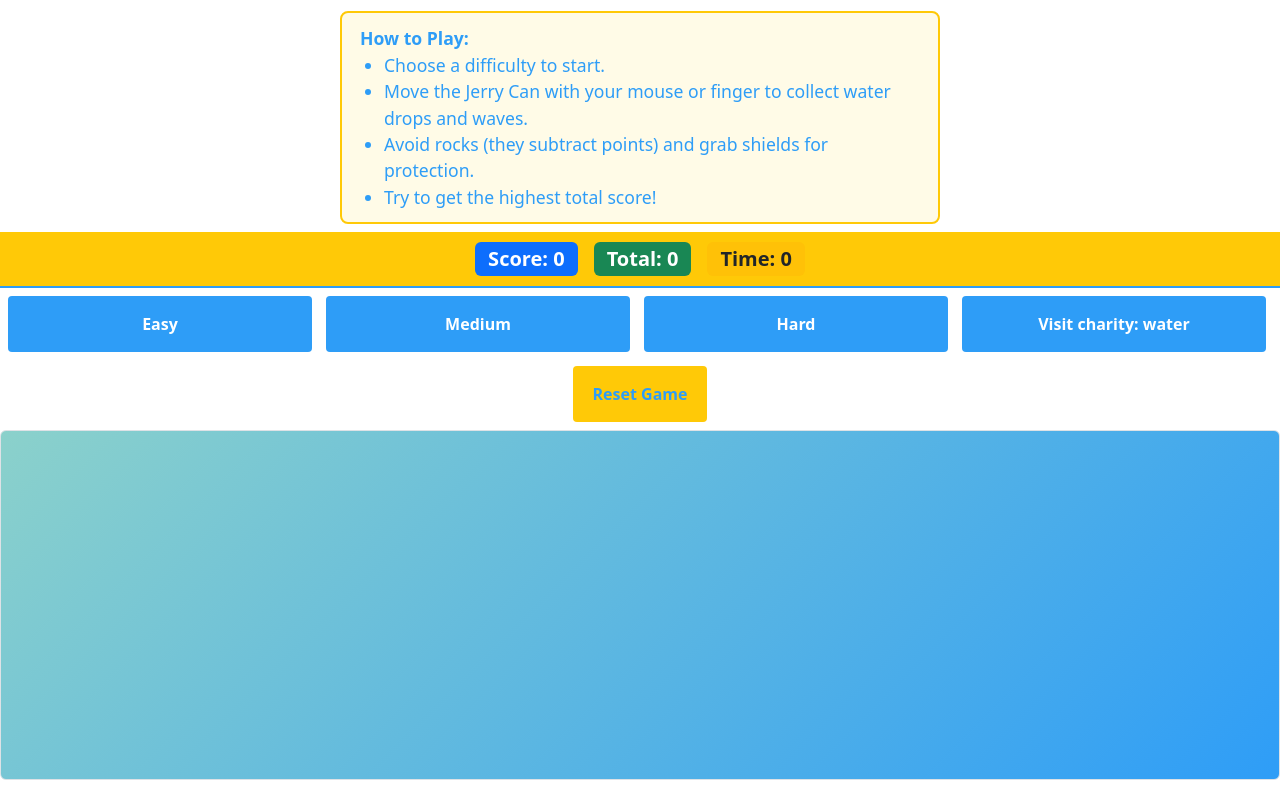
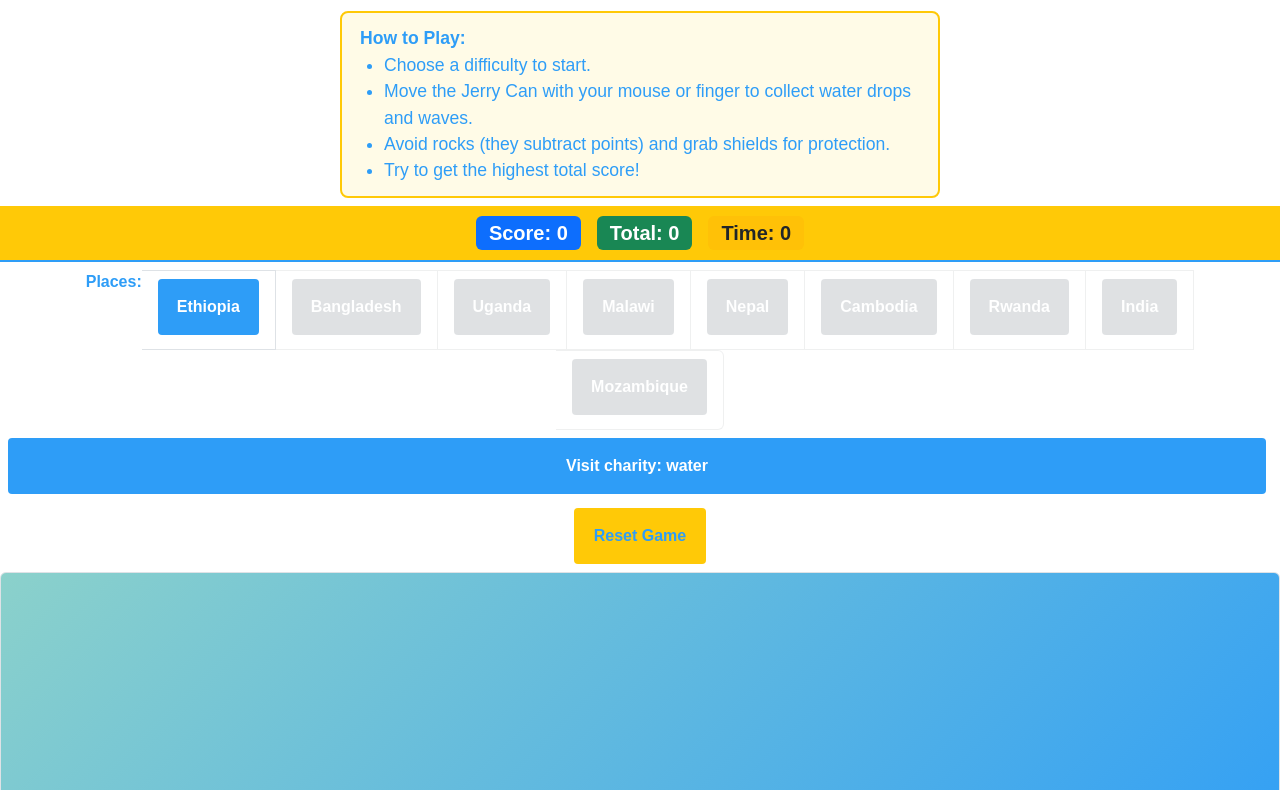
Before and after one commit to kline2bm/06-completed-charity-water-game, a plain HTML site: page index.html in a window 1280 px wide. Shown: the part 69-859 px from the top of the page. Drawn offline with nearby package versions, Linux system fonts and the light colour scheme; a small style sheet from the web is missing.

Commit message:
Add game place selection and update styles for locked buttons

```diff
--- a/index.html
+++ b/index.html
@@ -40,9 +40,18 @@
 
     <!-- Game controls: difficulty buttons and charity: water link -->
     <div id="game-controls" class="d-flex flex-wrap gap-2 justify-content-center my-2">
-        <button id="easy-btn" class="btn btn-outline-primary">Easy</button>
-        <button id="medium-btn" class="btn btn-outline-success">Medium</button>
-        <button id="hard-btn" class="btn btn-outline-danger">Hard</button>
+        <ul id="place-list" class="list-group list-group-horizontal flex-wrap justify-content-center" style="margin-bottom:0;">
+          <li class="list-group-item p-0 border-0 bg-transparent" style="font-weight:bold; color:#2E9DF7;">Places:</li>
+          <li class="list-group-item place-item" data-place="Ethiopia" id="place-0">
+            <button class="btn btn-outline-primary w-100" id="place-btn-0">Ethiopia</button>
+          </li>
+          <li class="list-group-item place-item" data-place="Bangladesh" id="place-1">
+            <button class="btn btn-outline-success w-100" id="place-btn-1" disabled>Bangladesh</button>
+          </li>
+          <li class="list-group-item place-item" data-place="Uganda" id="place-2">
+            <button class="btn btn-outline-danger w-100" id="place-btn-2" disabled>Uganda</button>
+          </li>
+        </ul>
         <button id="charitywater-btn" class="btn btn-warning">Visit charity: water</button>
     </div>
 
--- /dev/null
+++ b/places.json
@@ -0,0 +1,101 @@
+[
+  {
+    "name": "Ethiopia",
+    "time": 30,
+    "dropFreq": 1200,
+    "rockFreq": 1500,
+    "waveFreq": 6000,
+    "shieldFreq": 9000,
+    "dropScore": 1,
+    "rockPenalty": -2,
+    "elementSpeed": 4
+  },
+  {
+    "name": "Bangladesh",
+    "time": 35,
+    "dropFreq": 1000,
+    "rockFreq": 1300,
+    "waveFreq": 5500,
+    "shieldFreq": 8500,
+    "dropScore": 2,
+    "rockPenalty": -4,
+    "elementSpeed": 5
+  },
+  {
+    "name": "Uganda",
+    "time": 40,
+    "dropFreq": 850,
+    "rockFreq": 1100,
+    "waveFreq": 5000,
+    "shieldFreq": 8000,
+    "dropScore": 3,
+    "rockPenalty": -8,
+    "elementSpeed": 6
+  },
+  {
+    "name": "Malawi",
+    "time": 45,
+    "dropFreq": 750,
+    "rockFreq": 950,
+    "waveFreq": 4500,
+    "shieldFreq": 7500,
+    "dropScore": 4,
+    "rockPenalty": -5,
+    "elementSpeed": 7
+  },
+  {
+    "name": "Nepal",
+    "time": 50,
+    "dropFreq": 700,
+    "rockFreq": 900,
+    "waveFreq": 4000,
+    "shieldFreq": 7000,
+    "dropScore": 5,
+    "rockPenalty": -6,
+    "elementSpeed": 8
+  },
+  {
+    "name": "Cambodia",
+    "time": 55,
+    "dropFreq": 650,
+    "rockFreq": 850,
+    "waveFreq": 3500,
+    "shieldFreq": 6500,
+    "dropScore": 6,
+    "rockPenalty": -7,
+    "elementSpeed": 9
+  },
+  {
+    "name": "Rwanda",
+    "time": 60,
+    "dropFreq": 600,
+    "rockFreq": 800,
+    "waveFreq": 3000,
+    "shieldFreq": 6000,
+    "dropScore": 7,
+    "rockPenalty": -9,
+    "elementSpeed": 10
+  },
+  {
+    "name": "India",
+    "time": 65,
+    "dropFreq": 550,
+    "rockFreq": 750,
+    "waveFreq": 2500,
+    "shieldFreq": 5500,
+    "dropScore": 8,
+    "rockPenalty": -10,
+    "elementSpeed": 11
+  },
+  {
+    "name": "Mozambique",
+    "time": 70,
+    "dropFreq": 500,
+    "rockFreq": 700,
+    "waveFreq": 2000,
+    "shieldFreq": 5000,
+    "dropScore": 9,
+    "rockPenalty": -12,
+    "elementSpeed": 12
+  }
+]
--- a/script.js
+++ b/script.js
@@ -60,62 +60,93 @@ function startTimer() {
 }
 
 
-// Difficulty button event listeners and game settings
-const easyBtn = document.getElementById('easy-btn');
-const mediumBtn = document.getElementById('medium-btn');
-const hardBtn = document.getElementById('hard-btn');
+let places = [];
+let unlockedPlace = 0;
+if (localStorage.getItem('unlockedPlace')) {
+  unlockedPlace = parseInt(localStorage.getItem('unlockedPlace')) || 0;
+}
 const gameControls = document.getElementById('game-controls');
 const resetBtn = document.getElementById('reset-btn');
-
-// Game settings for each difficulty
-const difficulties = {
-  easy: {
-    time: 30,
-    dropFreq: 1200,
-    rockFreq: 1500,
-    waveFreq: 6000,
-    shieldFreq: 9000,
-    dropScore: 1,
-    rockPenalty: -2,
-    waveScore: 10,
-    shieldProtect: 1
-  },
-  medium: {
-    time: 60,
-    dropFreq: 900,
-    rockFreq: 1100,
-    waveFreq: 5000,
-    shieldFreq: 8000,
-    dropScore: 2,
-    rockPenalty: -4,
-    waveScore: 20,
-    shieldProtect: 1
-  },
-  hard: {
-    time: 90,
-    dropFreq: 600,
-    rockFreq: 800,
-    waveFreq: 3500,
-    shieldFreq: 6000,
-    dropScore: 3,
-    rockPenalty: -8,
-    waveScore: 30,
-    shieldProtect: 1
-  }
-};
-
-let currentSettings = difficulties.easy;
+const jerryCan = document.getElementById('jerrycan');
+const gameArea = document.getElementById('game-area');
+let gameStarted = false;
+let currentSettings = null;
+let currentElementSpeed = 0;
 let shieldActive = false;
 let elementIntervals = [];
 
-// Game element speed for each difficulty (pixels per frame)
-// Increased speeds for more challenge
-const GAME_ELEMENT_SPEEDS = {
-  easy: 4,
-  medium: 6,
-  hard: 8
-};
-let currentElementSpeed = GAME_ELEMENT_SPEEDS.easy;
+// Dynamically load places.json and build place buttons
+fetch('places.json')
+  .then(res => res.json())
+  .then(data => {
+    places = data;
+    const placeList = document.getElementById('place-list');
+    // Remove any existing place items except the label
+    placeList.querySelectorAll('.place-item').forEach(el => el.remove());
+    places.forEach((place, idx) => {
+      const li = document.createElement('li');
+      li.className = 'list-group-item place-item';
+      li.dataset.place = place.name;
+      li.id = `place-${idx}`;
+      const btn = document.createElement('button');
+      btn.className = `btn w-100 btn-outline-primary`;
+      btn.id = `place-btn-${idx}`;
+      btn.textContent = place.name;
+      if (place.difficulty === 'medium') btn.classList.replace('btn-outline-primary', 'btn-outline-success');
+      if (place.difficulty === 'hard') btn.classList.replace('btn-outline-primary', 'btn-outline-danger');
+      li.appendChild(btn);
+      placeList.appendChild(li);
+    });
+    setupPlaceLogic();
+  });
+
+function updatePlaceVisuals() {
+  places.forEach((place, idx) => {
+    const btn = document.getElementById(`place-btn-${idx}`);
+    const li = btn.closest('li');
+    if (idx > unlockedPlace) {
+      btn.classList.add('locked');
+      li.classList.add('locked');
+      btn.disabled = true;
+    } else {
+      btn.classList.remove('locked');
+      li.classList.remove('locked');
+      btn.disabled = false;
+    }
+  });
+}
+
+function setupPlaceLogic() {
+  updatePlaceVisuals();
+  places.forEach((place, idx) => {
+    const btn = document.getElementById(`place-btn-${idx}`);
+    btn.setAttribute('aria-label', `Start ${place.name} Level`);
+    btn.addEventListener('click', () => {
+      if (btn.disabled) return;
+      startGameWithPlace(idx);
+      window.currentPlaceIdx = idx;
+    });
+  });
+}
+
+function startGameWithPlace(idx) {
+  currentSettings = places[idx];
+  currentElementSpeed = currentSettings.elementSpeed;
+  updateScore(0);
+  updateTimer(currentSettings.time);
+  shieldActive = false;
+  startJerryCanFollow();
+  hideButtons();
+  clearGameElements();
+  startSpawningElements();
+  startTimer();
+  resetBtn.style.display = 'block';
+  // Disable all place buttons during the game
+  places.forEach((place, i) => {
+    document.getElementById(`place-btn-${i}`).disabled = true;
+  });
+  gameOverMessage.style.display = 'none';
+}
 
 function hideButtons() {
   gameControls.style.display = 'none';
@@ -123,31 +154,6 @@ function hideButtons() {
 function showButtons() {
   gameControls.style.display = 'flex';
 }
-
-function startGameWithDifficulty(diff) {
-  // Set settings
-  currentSettings = difficulties[diff];
-  currentElementSpeed = GAME_ELEMENT_SPEEDS[diff];
-  updateScore(0); // Reset in-game score at the start of a new game
-  updateTimer(currentSettings.time); // Reset timer to starting value
-  shieldActive = false;
-  startJerryCanFollow();
-  hideButtons();
-  clearGameElements();
-  startSpawningElements();
-  startTimer();
-  resetBtn.style.display = 'block'; // Show reset button during game
-  // Disable difficulty buttons during the game
-  easyBtn.disabled = true;
-  mediumBtn.disabled = true;
-  hardBtn.disabled = true;
-  // Hide game over message
-  gameOverMessage.style.display = 'none';
-}
-
-easyBtn.addEventListener('click', () => startGameWithDifficulty('easy'));
-mediumBtn.addEventListener('click', () => startGameWithDifficulty('medium'));
-hardBtn.addEventListener('click', () => startGameWithDifficulty('hard'));
 
 // Charity: water button event listener
 const charityBtn = document.getElementById('charitywater-btn');
@@ -158,9 +164,6 @@ charityBtn.addEventListener('click', () => {
 
 
 // Jerry Can logic
-const jerryCan = document.getElementById('jerrycan');
-const gameArea = document.getElementById('game-area');
-let gameStarted = false;
 
 // Function to show and enable the Jerry Can following the pointer
 function startJerryCanFollow() {
@@ -201,14 +204,6 @@ gameArea.addEventListener('touchmove', (event) => {
 }, { passive: false });
 
 // Start the game (show Jerry Can) when a difficulty is chosen
-function startGame() {
-  updateScore(0);
-  startJerryCanFollow();
-}
-
-easyBtn.addEventListener('click', startGame);
-mediumBtn.addEventListener('click', startGame);
-hardBtn.addEventListener('click', startGame);
 
 
 // Remove all game elements and stop intervals
@@ -231,10 +226,12 @@ function gameOver() {
   gameOverMessage.style.display = 'block';
   // Show confetti effect
   showConfetti();
-  // Re-enable difficulty buttons
-  easyBtn.disabled = false;
-  mediumBtn.disabled = false;
-  hardBtn.disabled = false;
+  // Unlock next place if available
+  if (typeof window.currentPlaceIdx === 'number' && window.currentPlaceIdx < places.length - 1) {
+    unlockedPlace = Math.max(unlockedPlace, window.currentPlaceIdx + 1);
+    localStorage.setItem('unlockedPlace', unlockedPlace);
+  }
+  updatePlaceVisuals();
 }
 
 // --- Confetti effect for game over ---
@@ -395,7 +392,7 @@ function startSpawningElements() {
     if (!gameStarted) return;
     const el = createGameElement('wave', document.getElementById('img-wave').src);
     animateElement(el, () => {
-      updateScore(score + currentSettings.waveScore);
+      updateScore(score + (currentSettings.dropScore * 10));
     });
   }, currentSettings.waveFreq);
   elementIntervals.push(waveInt);
@@ -433,16 +430,13 @@ resetBtn.addEventListener('click', () => {
   updateScore(0); // Reset in-game score only
   stopTimer(); // Stop the timer
   updateTimer(0); // Set timer to 0
-  // Re-enable difficulty buttons so user can start a new game
-  easyBtn.disabled = false;
-  mediumBtn.disabled = false;
-  hardBtn.disabled = false;
+  // Re-enable only unlocked place buttons so user can start a new game
+  updatePlaceVisuals();
+  // Clear current place index so gameOver logic doesn't trigger unlock
+  window.currentPlaceIdx = undefined;
 });
 
 // Accessibility: add aria-labels to buttons
 // (Beginner-friendly: this can be at the end of the file)
-easyBtn.setAttribute('aria-label', 'Start Easy Game');
-mediumBtn.setAttribute('aria-label', 'Start Medium Game');
-hardBtn.setAttribute('aria-label', 'Start Hard Game');
 resetBtn.setAttribute('aria-label', 'Reset Game');
 charityBtn.setAttribute('aria-label', 'Visit charity: water website');
--- a/styles.css
+++ b/styles.css
@@ -1,5 +1,10 @@
-#game-controls[style*="display: none"] {
-  display: none !important;
+#game-controls .locked button,
+#game-controls .locked {
+  opacity: 0.5;
+  filter: grayscale(0.7);
+  cursor: not-allowed !important;
+  pointer-events: none;
+  transition: opacity 0.2s, filter 0.2s;
 }
 
 /* Game element styles */
@@ -123,6 +128,8 @@ body {
   margin: 0;
   padding: 0;
   overflow-x: hidden;
+  /* charity: water brand font */
+  font-family: 'Proxima Nova', Arial, sans-serif;
 }
 
 img {
```
